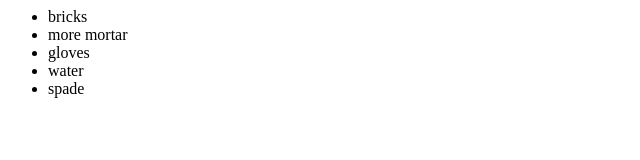
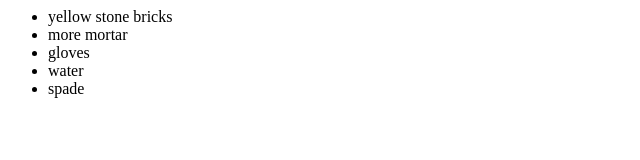
Before and after one commit to newellsfc39/newTutorial, a plain HTML site: page index2.html in a window 1280 px wide. Shown: the whole page, without its empty margins (0-640 px from the left). Drawn offline with Linux system fonts and the light colour scheme.

Commit message:
adding this second

```diff
--- a/index2.html
+++ b/index2.html
@@ -3,7 +3,7 @@
 	<body>
 		<div>
 			<ul>
-				<li>bricks</li>
+				<li>yellow stone bricks</li>
 				<li>more mortar</li>
 				<li>gloves</li>
 				<li>water</li>
```
